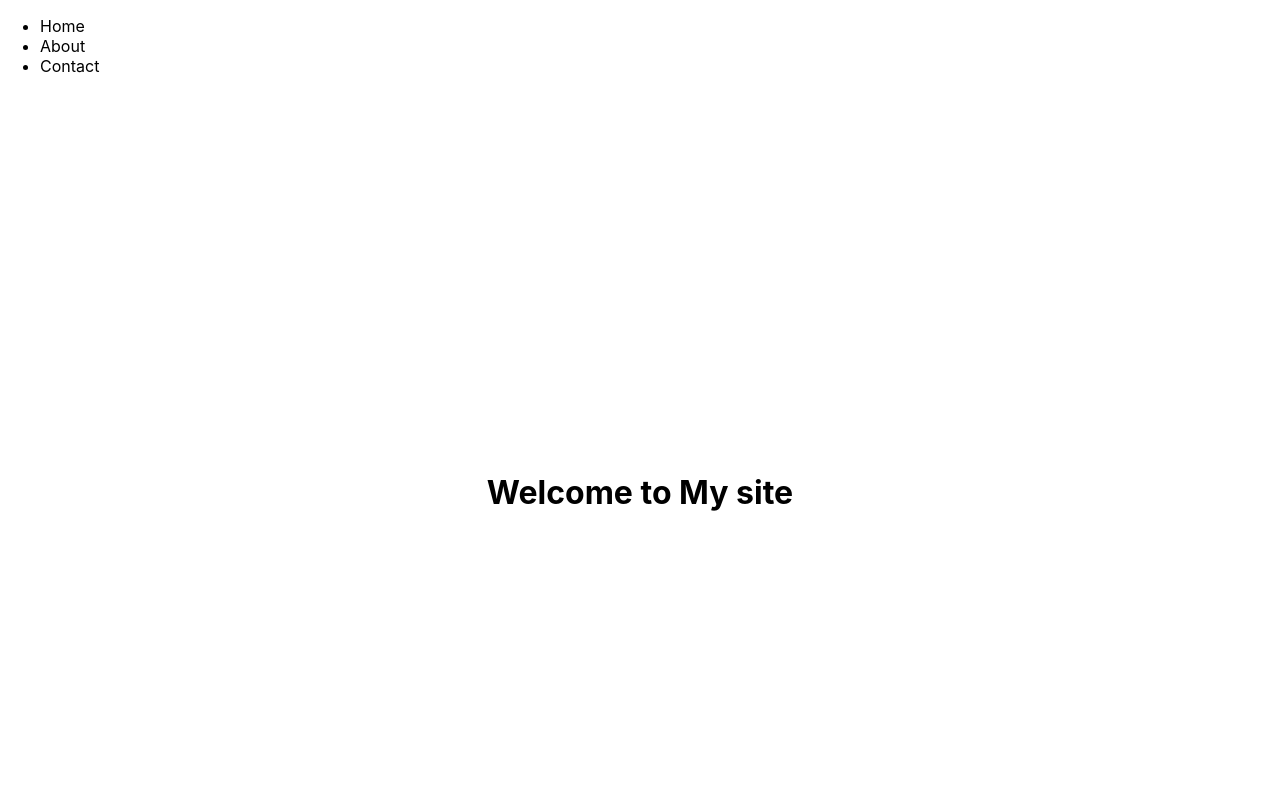
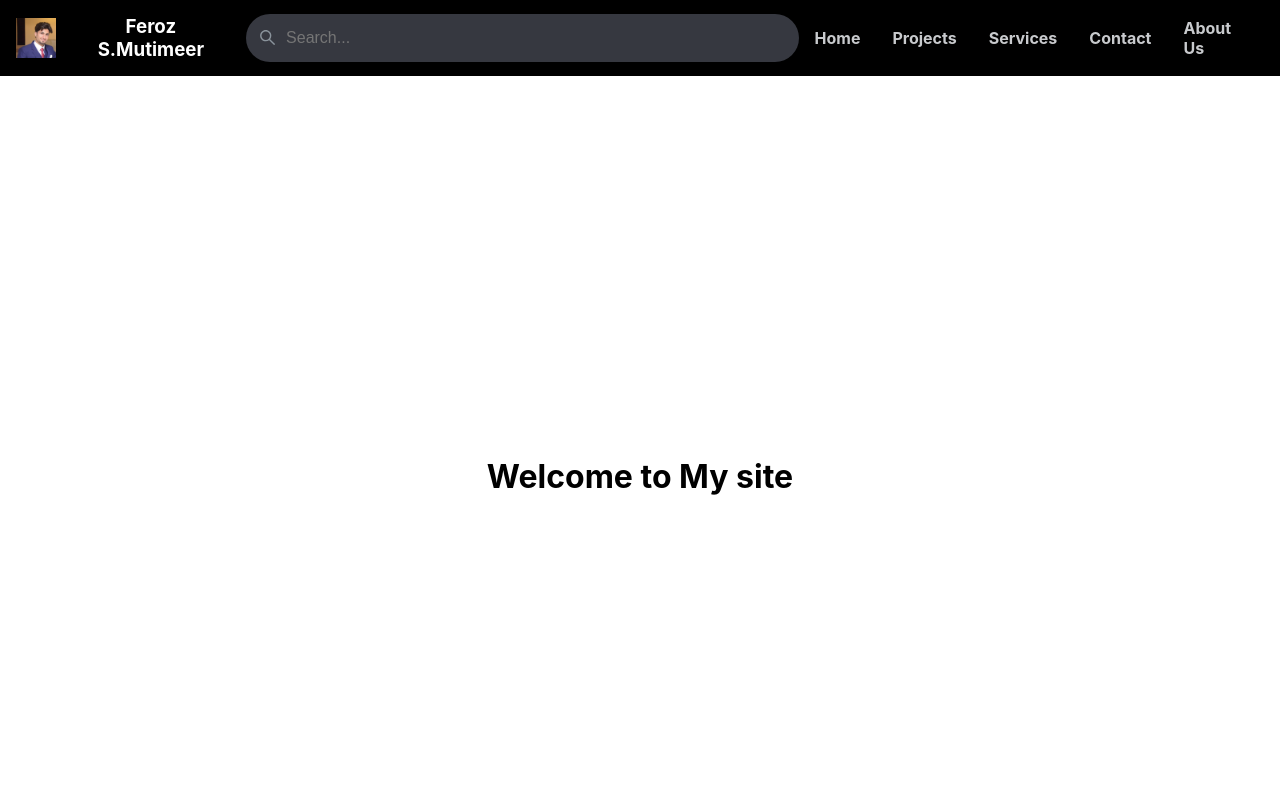
Before and after one commit to fsmutimeer/portfilio, a Next.js app: page / in a window 1280 px wide. Shown: the top 800 px of the page. Built offline with nearby package versions, Linux system fonts and the light colour scheme.

Commit message:
header setup

```diff
--- a/components/footer.js
+++ b/components/Footer/footer.js
@@ -1,6 +1,6 @@
 
 import Image from 'next/image';
-import styles from '../styles/Home.module.css'
+import styles from '../../styles/Home.module.css'
 
 const footer = () => {
 let currentYear = new Date().getFullYear()
--- /dev/null
+++ b/components/Header/Header.js
@@ -0,0 +1,98 @@
+import Link from 'next/link';
+import Image from 'next/image';
+import styled from 'styled-components';
+import {AiOutlineHome, AiOutlineSearch, AiOutlineProject} from 'react-icons/ai'
+import Navigation from './Navigation';
+
+const Wrapper = styled.div`
+    display: flex;
+    position: sticky;
+    top:0;
+    /* background: #26a679; */
+    background: black;
+    align-items: center;
+    width: 100%;
+    height: 76px;
+    padding:1rem;
+`
+const LogoWrapper = styled.div`
+display: flex;
+cursor: pointer;
+justify-content: center;
+align-items: center;
+
+`
+const LogoText = styled.h3`
+display: flex;
+color:white;
+flex: 1;
+align-items: center;
+justify-content: center;
+text-align: center;
+padding:1rem;
+`
+const SearchBar = styled.div`
+display: flex;
+background: #363840;
+width: 45%;
+/* flex:1; */
+padding:0.4rem;
+align-items: center;
+border-radius: 3rem;
+`
+const SearchIcon = styled.div`
+    display: flex;
+    color:#8a939b;
+    margin: 0.4rem;
+    background: transparent;
+    font-size: 1.2em;
+
+`
+
+const SearchInput = styled.input`
+height: 2.2rem;
+width: 45%;
+background: transparent;
+border: 0;
+outline: none;
+color: #e6e8eb;
+font-size: 1rem;
+`
+const HeaderItems = styled.div`
+display: flex;
+justify-content: flex-end;
+align-items: center;
+
+
+`
+
+
+const HeaderIcon = styled.div`
+color:#8a939b;
+font-size: 1.6em;
+
+`
+
+const Header = () => {
+  return <Wrapper>
+      <Link href='/' passHref>
+          <LogoWrapper>
+          <Image src="/logo.jpg" alt="fsmutimeer" width={40} height={40} />
+          <LogoText>Feroz S.Mutimeer</LogoText>
+          </LogoWrapper>
+      </Link>
+      <SearchBar>
+          <SearchIcon>
+            <AiOutlineSearch />
+          </SearchIcon>
+          <SearchInput
+          placeholder='Search...'/>
+      </SearchBar>
+      <HeaderItems >
+          {/* Navigation menu */}
+          <Navigation />
+        </HeaderItems>
+  </Wrapper>;
+};
+
+export default Header;
--- /dev/null
+++ b/components/Header/Navigation.js
@@ -0,0 +1,47 @@
+import Link from 'next/link';
+import styled from 'styled-components';
+
+const HeaderItem = styled.a`
+display: flex;
+color:#c8cacd;
+padding:1rem;
+font-weight:bold;
+cursor: pointer;
+text-transform: capitalize;
+
+
+`
+
+const Navigation = () => {
+  return <>
+  <Link href='/' passHref>
+
+<HeaderItem>
+    home
+</HeaderItem>
+</Link>
+<Link href='/projects' passHref>
+<HeaderItem>
+    projects
+</HeaderItem>
+</Link>
+<Link href='/services' passHref>
+<HeaderItem>
+    services
+</HeaderItem>
+</Link>
+<Link href='/contact' passHref>
+<HeaderItem>
+    contact
+</HeaderItem>
+</Link>
+<Link href='/about' passHref>
+<HeaderItem>
+    about us
+</HeaderItem>
+</Link>
+
+  </>;
+};
+
+export default Navigation;
--- a/components/Layout.js
+++ b/components/Layout.js
@@ -1,9 +1,9 @@
-import Navivation from './Nav';
-import Footer from './footer'
+import Footer from './Footer/footer'
+import Header from './Header/Header';
 
 const Layout = ({children})=>{
     return (<>
-    <Navivation/>
+    <Header/>
     <main>{children}</main>
     <Footer/>
     </>)
--- a/components/Nav.js
+++ /dev/null
@@ -1,16 +0,0 @@
-
-
-import Link from 'next/link';
-
-const Nav = () => {
-  return <div>
-      <ul >
-          <li><Link href='/'><a>Home</a></Link></li>
-          <li><Link href='/about'><a>About</a></Link></li>
-          <li><Link href='/contact'><a>Contact</a></Link></li>
-      </ul>
-  </div>;
-};
-
-
-export default Nav;
--- a/package.json
+++ b/package.json
@@ -11,6 +11,7 @@
     "next": "12.0.9",
     "react": "17.0.2",
     "react-dom": "17.0.2",
+    "react-icons": "^4.3.1",
     "styled-components": "^5.3.3"
   },
   "devDependencies": {
--- /dev/null
+++ b/pages/projects/index.js
@@ -0,0 +1,6 @@
+import Layout from '../../components/Layout'
+const index = () => {
+  return <Layout>Projects</Layout>;
+};
+
+export default index;
--- /dev/null
+++ b/pages/services/index.js
@@ -0,0 +1,6 @@
+import Layout from '../../components/Layout'
+const index = () => {
+  return <Layout>Projects</Layout>;
+};
+
+export default index;
```
Also changed, not shown: components/Link.js (added, +16 -0 lines), 1 other file (tests, documents, lock files or other folders).
